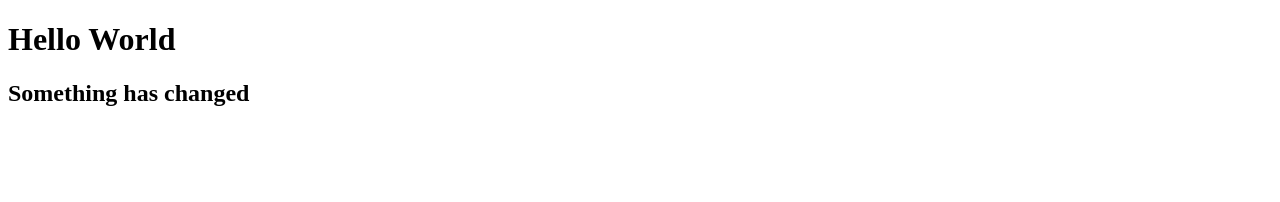
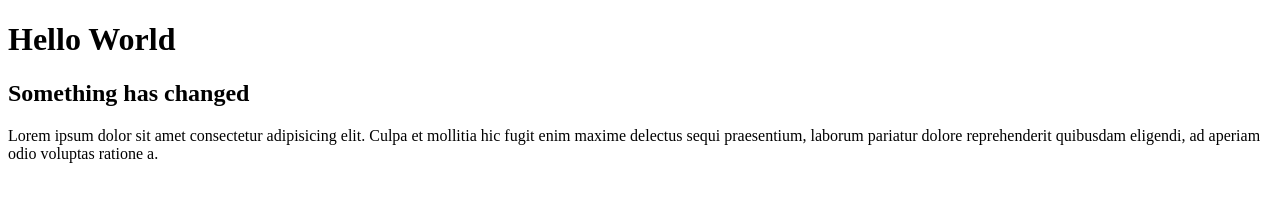
Before and after one commit to Piash-islam/my-second-repo, a plain HTML site: page index.html in a window 1280 px wide. Drawn offline with Linux system fonts and the light colour scheme.

Commit message:
added style file

```diff
--- a/index.html
+++ b/index.html
@@ -5,9 +5,15 @@
     <meta http-equiv="X-UA-Compatible" content="IE=edge" />
     <meta name="viewport" content="width=device-width, initial-scale=1.0" />
     <title>My Second Repo</title>
+    <link rel="stylesheet" href="style.css" />
   </head>
   <body>
     <h1>Hello World</h1>
     <h2>Something has changed</h2>
+    <p>
+      Lorem ipsum dolor sit amet consectetur adipisicing elit. Culpa et mollitia
+      hic fugit enim maxime delectus sequi praesentium, laborum pariatur dolore
+      reprehenderit quibusdam eligendi, ad aperiam odio voluptas ratione a.
+    </p>
   </body>
 </html>
```
Also changed, not shown: style.css (added).
